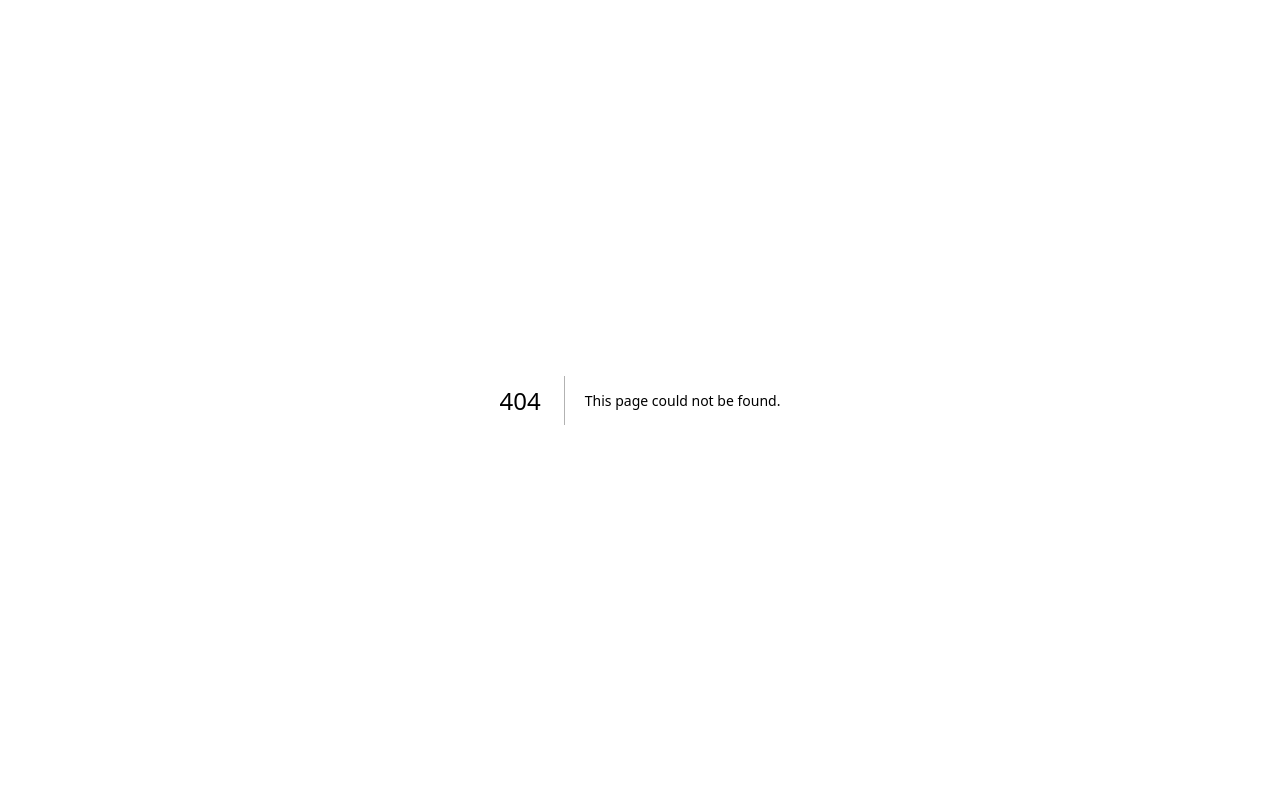
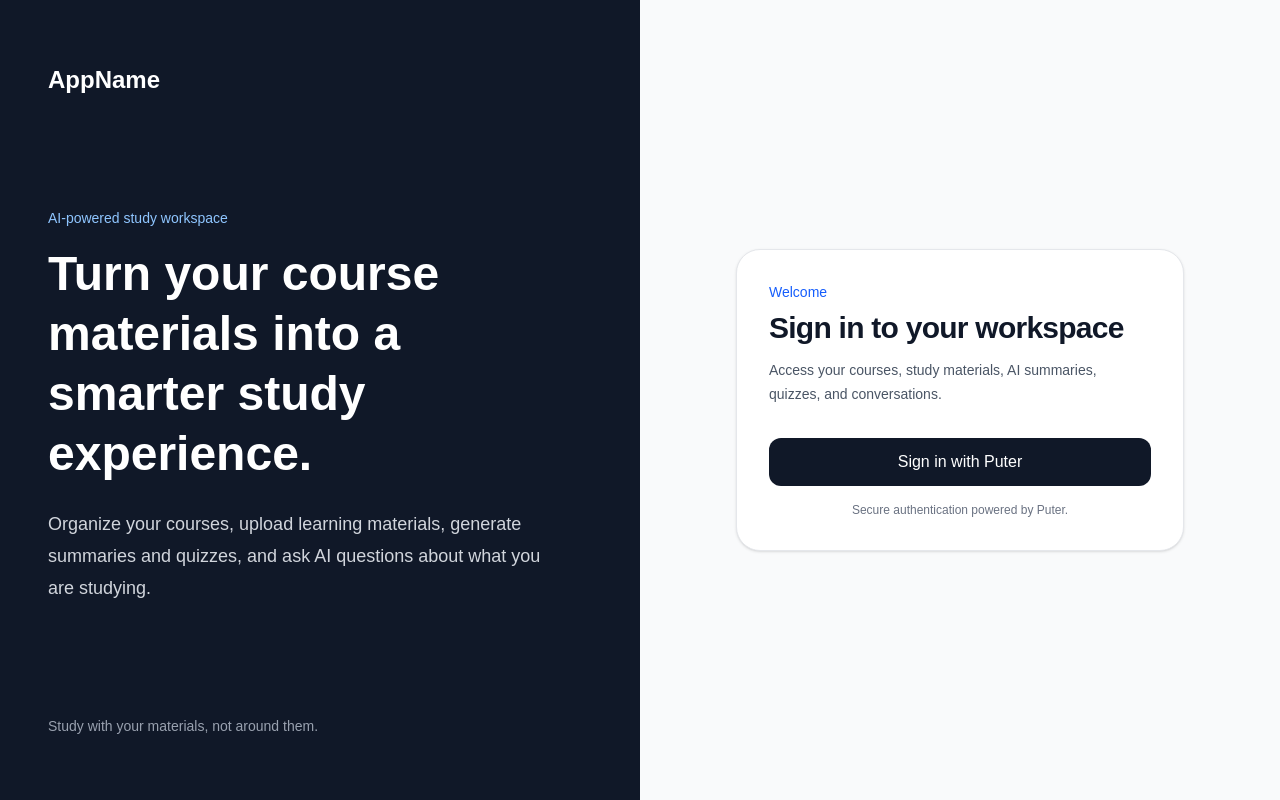
Before and after one commit to mohamadd-hmede/ai-study-workspace, a Next.js app: page /sign-in in a window 1280 px wide. Before the commit this address had no page. Built offline with nearby package versions, Linux system fonts and the light colour scheme.

Commit message:
SCRUM-9 implement Puter authentication

```diff
--- /dev/null
+++ b/app/dashboard/page.tsx
@@ -0,0 +1,58 @@
+"use client";
+
+import { useEffect, useState } from "react";
+import { useRouter } from "next/navigation";
+import { getCurrentUser, signOut } from "@/lib/puter";
+
+export default function DashboardPage() {
+  const router = useRouter();
+
+  const [user, setUser] =
+    useState<Awaited<ReturnType<typeof getCurrentUser>>>(null);
+
+  const [loading, setLoading] = useState(true);
+
+  useEffect(() => {
+    const checkUser = async () => {
+      const currentUser = await getCurrentUser();
+
+      if (!currentUser) {
+        router.replace("/sign-in");
+        return;
+      }
+
+      setUser(currentUser);
+      setLoading(false);
+    };
+
+    checkUser();
+  }, [router]);
+
+  const handleSignOut = async () => {
+    await signOut();
+    router.replace("/sign-in");
+  };
+
+  if (loading) {
+    return (
+      <main className="flex min-h-screen items-center justify-center">
+        <p>Loading...</p>
+      </main>
+    );
+  }
+
+  return (
+    <main className="min-h-screen p-8">
+      <h1 className="text-3xl font-bold">Dashboard</h1>
+
+      <p className="mt-4">Signed in as: {user?.username || "User"}</p>
+
+      <button
+        onClick={handleSignOut}
+        className="mt-6 rounded-lg bg-black px-4 py-2 font-medium text-white"
+      >
+        Sign Out
+      </button>
+    </main>
+  );
+}
--- /dev/null
+++ b/app/sign-in/page.tsx
@@ -0,0 +1,39 @@
+import SignInCard from "@/components/SignInCard";
+
+export default function SignInPage() {
+  return (
+    <main className="min-h-screen bg-gray-50">
+      <div className="grid min-h-screen lg:grid-cols-2">
+        <section className="hidden bg-gray-900 px-12 py-16 text-white lg:flex lg:flex-col lg:justify-between">
+          <div>
+            <h1 className="text-2xl font-bold">AppName</h1>
+          </div>
+
+          <div className="max-w-lg">
+            <p className="text-sm font-medium text-blue-300">
+              AI-powered study workspace
+            </p>
+
+            <h2 className="mt-4 text-5xl font-bold leading-tight">
+              Turn your course materials into a smarter study experience.
+            </h2>
+
+            <p className="mt-6 text-lg leading-8 text-gray-300">
+              Organize your courses, upload learning materials, generate
+              summaries and quizzes, and ask AI questions about what you are
+              studying.
+            </p>
+          </div>
+
+          <p className="text-sm text-gray-400">
+            Study with your materials, not around them.
+          </p>
+        </section>
+
+        <section className="flex items-center justify-center px-6 py-12">
+          <SignInCard />
+        </section>
+      </div>
+    </main>
+  );
+}
--- /dev/null
+++ b/components/SignInCard.tsx
@@ -0,0 +1,57 @@
+"use client";
+
+import { useRouter } from "next/navigation";
+import { getCurrentUser, signIn } from "@/lib/puter";
+
+export default function SignInCard() {
+  const router = useRouter();
+
+  const handleSignIn = async () => {
+    try {
+      await signIn();
+
+      const user = await getCurrentUser();
+
+      if (user) {
+        router.push("/dashboard");
+      }
+    } catch (error) {
+      const user = await getCurrentUser();
+
+      if (user) {
+        router.push("/dashboard");
+        return;
+      }
+
+      console.error("Sign in failed:", error);
+    }
+  };
+
+  return (
+    <div className="w-full max-w-md rounded-3xl border border-gray-200 bg-white p-8 shadow-sm">
+      <div className="mb-8">
+        <p className="text-sm font-medium text-blue-600">Welcome</p>
+
+        <h2 className="mt-2 text-3xl font-bold tracking-tight text-gray-900">
+          Sign in to your workspace
+        </h2>
+
+        <p className="mt-3 text-sm leading-6 text-gray-600">
+          Access your courses, study materials, AI summaries, quizzes, and
+          conversations.
+        </p>
+      </div>
+
+      <button
+        onClick={handleSignIn}
+        className="w-full rounded-xl bg-gray-900 px-4 py-3 font-medium text-white transition hover:bg-gray-800"
+      >
+        Sign in with Puter
+      </button>
+
+      <p className="mt-4 text-center text-xs text-gray-500">
+        Secure authentication powered by Puter.
+      </p>
+    </div>
+  );
+}
--- /dev/null
+++ b/lib/puter.ts
@@ -0,0 +1,17 @@
+import puter from "@heyputer/puter.js";
+
+export const signIn = async () => {
+  return await puter.auth.signIn();
+};
+
+export const signOut = () => {
+  return puter.auth.signOut();
+};
+
+export const getCurrentUser = async () => {
+  try {
+    return await puter.auth.getUser();
+  } catch {
+    return null;
+  }
+};
```
